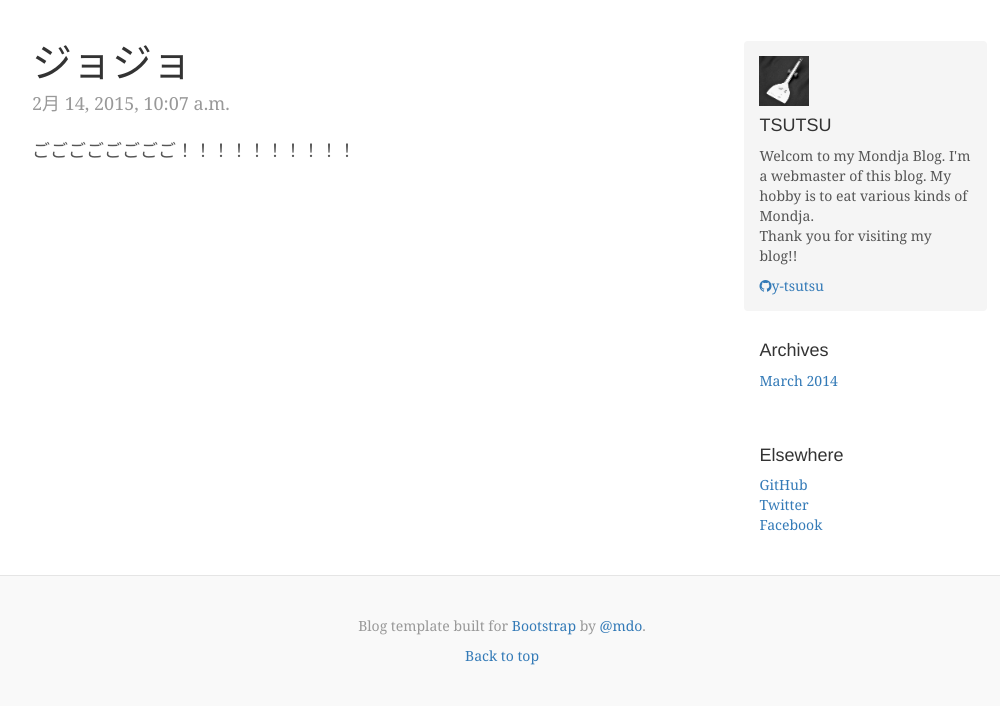
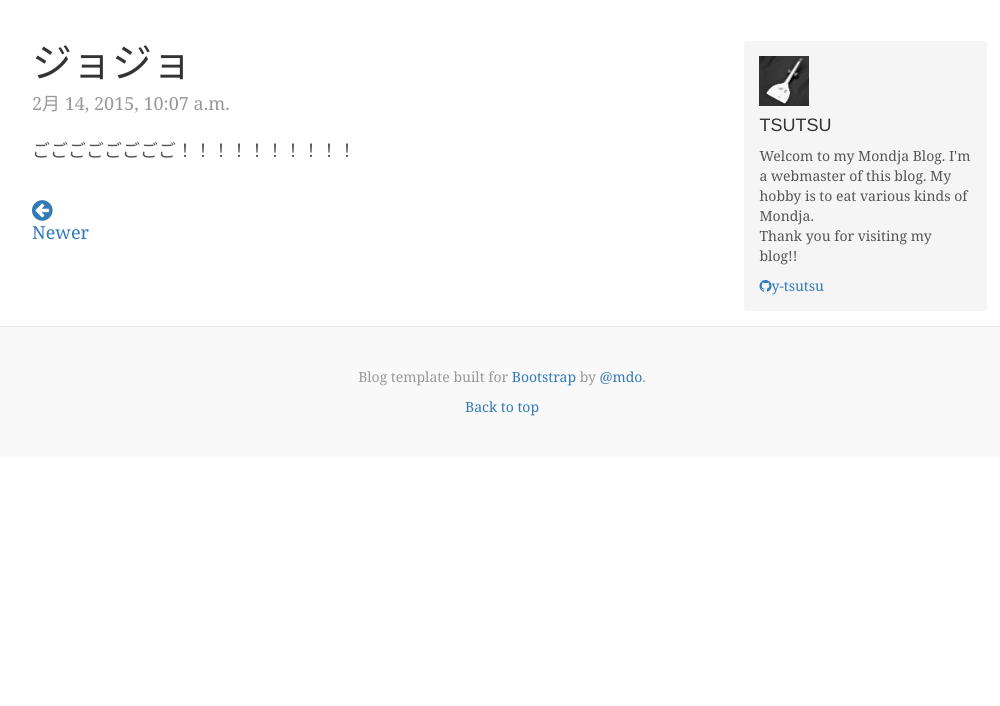
Before and after one commit to y-tsutsu/mondja-blog, a Django app: template mondja/static/templates/posts/detail.html in a window 1280 px wide. Shown: the part 203-909 px from the top of the page, without its empty margins (138-1138 px from the left). After the commit the page ends 619 px from the top, so only its background shows below. Run offline with Django 3.2, Linux system fonts and the light colour scheme; the template is opened without the code that fills it: values that come from a table or form of the project are taken from there, others are empty; data comes from the database, SQL or seed files in the repository; tables that the repository leaves empty hold one stand-in row (values such as "Sample post"); some libraries are stand-ins or nearby versions.

Commit message:
詳細画面で，次ページ機能を実装．

```diff
--- a/mondja/static/templates/base.html
+++ b/mondja/static/templates/base.html
@@ -79,20 +79,14 @@
             <a href="https://github.com/y-tsutsu/mondja" target="_blank"><i class="fa fa-github"></i>y-tsutsu</a>
 
           </div>
+          <!--
           <div class="sidebar-module">
             <h4>Archives</h4>
             <ol class="list-unstyled">
               <li><a href="#">March 2014</a></li>
             </ol>
           </div>
-          <div class="sidebar-module">
-            <h4>Elsewhere</h4>
-            <ol class="list-unstyled">
-              <li><a href="#">GitHub</a></li>
-              <li><a href="#">Twitter</a></li>
-              <li><a href="#">Facebook</a></li>
-            </ol>
-          </div>
+          -->
         </div><!-- /.blog-sidebar -->
 
       </div><!-- /.row -->
--- a/mondja/static/templates/posts/detail.html
+++ b/mondja/static/templates/posts/detail.html
@@ -22,6 +22,25 @@
         </div>
         {% endif %}
 
+        <div class="row">
+            <div class="col-sm-2">
+                {% if new_post %}
+                    <a href="{% url 'detail' new_post.id %}">
+                        <i class="fa fa-arrow-circle-left fa-lg"></i>
+                        Newer
+                    </a>
+                {% endif %}
+            </div>
+            <div class="col-sm-2">
+                {% if old_post %}
+                    <a href="{% url 'detail' old_post.id %}">
+                        Older
+                        <i class="fa fa-arrow-circle-right fa-lg"></i>
+                    </a>
+                {% endif %}
+            </div>
+        </div>
+
     </div><!-- /.blog-post -->
 
 {% endblock %}
```
Also changed, not shown: mondja/posts/views.py (+15 -4 lines).
